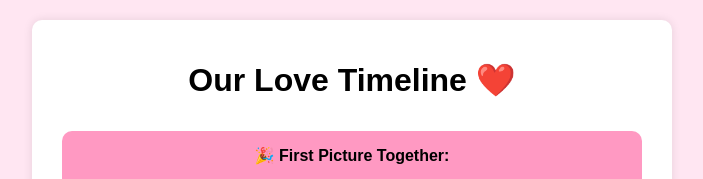
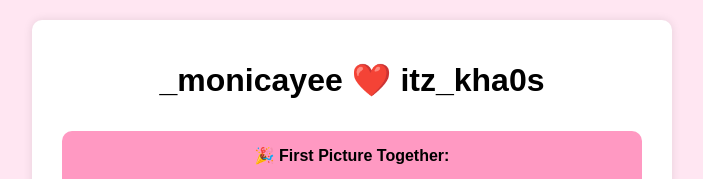
Before and after one commit to Ca5h3w/valentines, a plain HTML site: page index.html in a window 1280 px wide. Shown: the top 179 px of the page, without its empty margins (288-991 px from the left). Drawn offline with Linux system fonts and the light colour scheme.

Commit message:
Update index.html

```diff
--- a/index.html
+++ b/index.html
@@ -68,7 +68,7 @@
 </head>
 <body>
     <div class="container">
-        <h1>Our Love Timeline ❤️</h1>
+        <h1>_monicayee ❤️ itz_kha0s </h1>
         <div class="timeline">
             <div class="event">
                 <strong>🎉 First Picture Together:</strong> <br>[7/7/2024]
```
